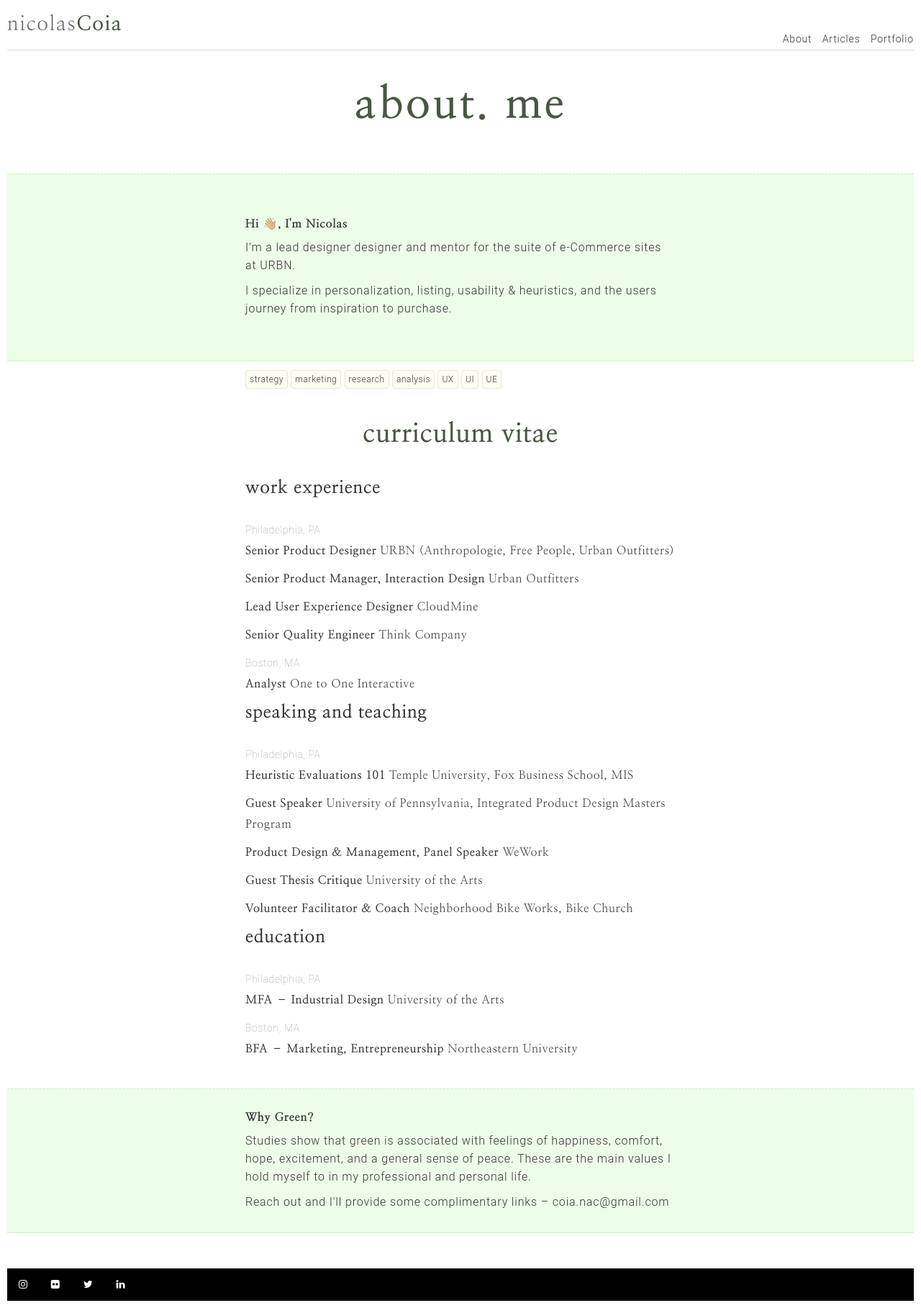
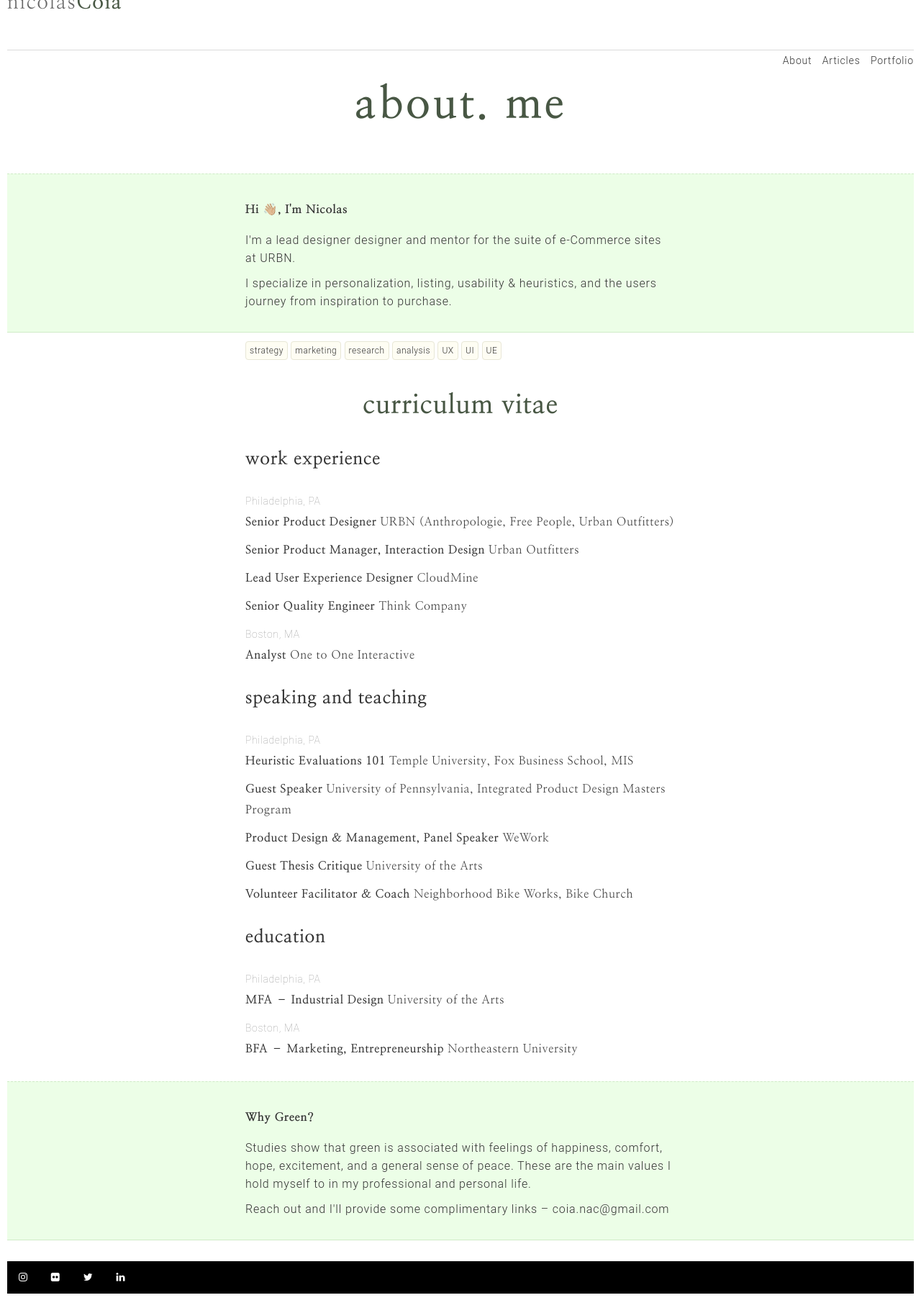
Before and after one commit to dyutibarma/monochrome, a Jekyll site: the page built from about.md, in a window 1280 px wide. Shown: the whole page at 72% size. Built offline with Jekyll 4.4.1, drawn with Linux system fonts in a browser that asks for light colours.

Commit message:
Update typography.scss

```diff
--- a/_sass/typography.scss
+++ b/_sass/typography.scss
@@ -9,7 +9,7 @@
     	border-top-color: #CFEBC7;
     	border-bottom: 1px solid;
     	border-bottom-color: #CFEBC7;
-    	padding: 50px 0 50px 0;
+    	padding: 20px 0 20px 0;
 	margin: 0 0 10px 0;
 }
 
@@ -20,7 +20,7 @@
     	border-bottom: 1px solid;
     	border-bottom-color: #CFEBC7;
     	padding: 20px 0 20px 0;
-	margin: 30px 0 40px 0;
+	margin: 20px 0 20px 0;
 }
 
 .block-white {
@@ -30,7 +30,7 @@
     	border-bottom: 1px solid;
     	border-bottom-color: #CFEBC7;
     	padding: 20px 0 20px 0;
-	margin: 0 0 0 0;
+	margin: 20px 0 20px 0;
 }
 
 .block-white-nobottom {
@@ -71,7 +71,8 @@
 	letter-spacing: 0.06em; /* 0.84px */
 	line-height: 69px;
 	color: #485744;
-	padding: 0 0 60px 0; /* 60px (Use padding instead of margin to maintain proximity with paragraph) */
+	padding: 0 0 0 0; /* 60px (Use padding instead of margin to maintain proximity with paragraph) */
+	margin: 0 0 60px 0;
 }
 
 h2 {
@@ -82,17 +83,18 @@
     	letter-spacing: .84px;
     	line-height: 40px;
     	color: #485744;
-    	padding: 40px 0 40px 0;
+    	padding: 0 0 0 0;
+	margin:  40px 0 40px 0;
 }
 
 h3 {
 	font-family : "Nanum Myeongjo", serif;
 	font-size: 1.75em; /* 24px */
 	font-weight: bold;
- 	letter-spacing: 0.84px; /* 0.84px */
-	line-height: 29px; /* 29px */
-	padding: 0 0 0 0; /* 30px */
-	margin: 0 0 30px 0;
+ 	letter-spacing: 0.84px;
+	line-height: 29px;
+	padding: 0 0 0 0;
+	margin: 30px 0 30px 0;
 }
 
 h4 {
@@ -111,7 +113,8 @@
 	font-weight: 800;
 	letter-spacing: 0.75px; /* 0.75px */
 	line-height: 19px; /* 19px */
-	padding: 10px 0 10px 0; /* 20px */
+	padding: 0 0 0 0;
+	margin: 10px 0 10px 0;
 }
 
 h6 {
@@ -120,7 +123,8 @@
 	font-weight: normal;
 	letter-spacing: .65px; /* 0.65px */
 	line-height: 29px; /* 29px */
-	padding: 0 0 10px 0; /* 20px */
+	padding: 0 0 0 0;
+	margin: 0 0 10px 0;
 }
 
 label-1 {
@@ -128,7 +132,8 @@
     	font-weight: lighter;
     	letter-spacing: .65px; /* .65px */
     	line-height: 20px; /* 20px */
-    	padding: 0 0 5px 0; /* 5px */
+    	padding: 0 0 0 0; /* 5px */
+	magin: 0 0 5px 0;
 }
 label-2 {
     	font-size: 14px;
@@ -136,7 +141,8 @@
     	color: #9B9B9B;
     	letter-spacing: 0.65px; /* .65px */
     	line-height: 16px; /* 16px */
-    	padding: 0 0 5px 0; /* 5px */
+    	padding: 0 0 0 0; /* 5px */
+	magin: 0 0 5px 0;
 }
 primary-button {
     	font-size: 18px;
@@ -211,7 +217,8 @@
 	letter-spacing: 0.06em; /* 0.84px */
 	line-height: 69px;
 	color: #485744;
-	padding: 0 0 60px 0; /* 60px (Use padding instead of margin to maintain proximity with paragraph) */
+	padding: 0 0 0 0;
+	margin: 0 0 60px 0;
 }
 
 h2 {
@@ -222,7 +229,8 @@
     	letter-spacing: .84px;
     	line-height: 40px;
     	color: #485744;
-    	padding: 40px 0 40px 0;
+    	padding: 0 0 0 0;
+	margin:  40px 0 40px 0;
 }
 
 h3 {
@@ -232,7 +240,7 @@
  	letter-spacing: 0.84px; /* 0.84px */
 	line-height: 29px; /* 29px */
 	padding: 0 0 0 0; /* 30px */
-	margin: 0 0 30px 0;
+	margin: 30px 0 30px 0;
 }
 
 h4 {
@@ -241,8 +249,8 @@
 	font-weight: 800;
  	letter-spacing: .75px; /* 0.75px */
 	line-height: 19px; /* 19px */
-	padding: 0 0 20px 0; /* 30px */
-	margin: 30px 0 0 0;
+	padding: 0 0 0 0; /* 30px */
+	margin: 30px 0 30px 0;
 }
 
 h5 {
@@ -251,7 +259,8 @@
 	font-weight: 800;
 	letter-spacing: 0.75px; /* 0.75px */
 	line-height: 19px; /* 19px */
-	padding: 10px 0 10px 0; /* 20px */
+	padding: 0 0 0 0;
+	padding: 10px 0 10px 0;
 }
 
 h6 {
@@ -260,7 +269,8 @@
 	font-weight: normal;
 	letter-spacing: .65px; /* 0.65px */
 	line-height: 29px; /* 29px */
-	padding: 0 0 10px 0; /* 20px */
+	padding: 0 0 0 0;
+	margin: 0 0 10px 0;
 }
 
 label-1 {
```
